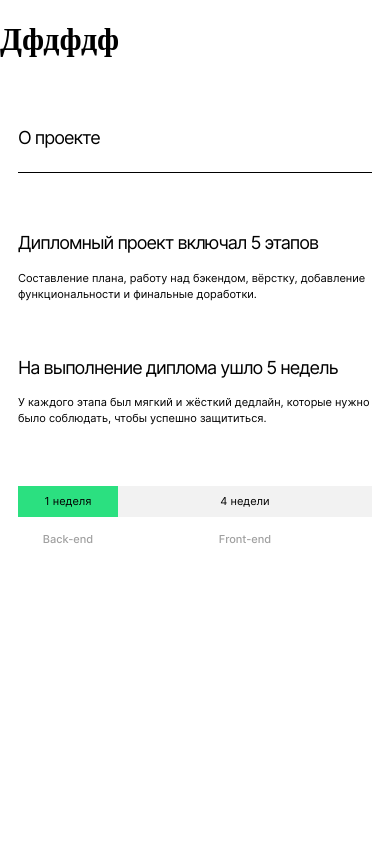
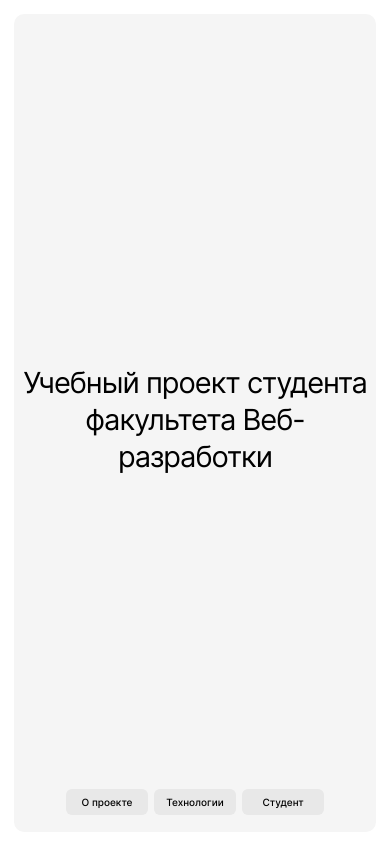
Before and after one commit to kostinpract/movies-explorer-frontend, a React (Create React App) app: page / in a window 390 px wide. Shown: the top 844 px of the page. Built offline with nearby package versions, Linux system fonts and the light colour scheme.

Commit message:
stylize Promo component

```diff
--- a/src/components/Main/Main.js
+++ b/src/components/Main/Main.js
@@ -10,7 +10,6 @@ function Main() {
 
   return (
     <main className='main'>
-      <h1>Дфдфдф</h1>
         <Promo />
         <AboutProject />
         <Techs />
--- a/src/components/Main/Promo/Promo.css
+++ b/src/components/Main/Promo/Promo.css
@@ -0,0 +1,91 @@
+.promo {
+  margin: 20px 40px 0 40px;
+  padding: 0;
+  background-color: #F5F5F5;
+  border-radius: 10px;
+  color: #000;
+  font-family: 'Inter', sans-serif;
+  font-style: normal;
+  font-weight: 400;
+  display: flex;
+  flex-direction: column;
+}
+
+.promo__title {
+  max-width: 730px;
+  margin: 0 auto;
+  margin-bottom: 151px;
+  margin-top: 160px;
+  padding: 0;
+  text-align: center;
+  font-size: 50px;
+  line-height: 58px;
+  letter-spacing: -2px;
+  font-style: normal;
+  font-weight: 400;
+}
+
+.promo__menu {
+  padding: 0;
+  margin: 0;
+  margin-bottom: 30px;
+  display: flex;
+  gap: 10px;
+  align-self: center;
+}
+
+.promo__menu-item {
+  padding: 0;
+  margin: 0;
+  display: block;
+  background-color: #E8E8E8;
+  font-size: 12px;
+  line-height: 16px;
+  font-weight: 500;
+  padding: 10px 5px;
+  width: 86px;
+  text-align: center;
+  border-radius: 10px;
+}
+
+
+@media screen and (max-width: 768px) {
+
+  .promo {
+    margin: 20px 20px 0 20px;
+  }
+
+  .promo__title {
+    margin: 350px 24px 314px 24px;
+    font-size: 40px;
+    line-height: 52px;
+  }
+
+}
+
+@media screen and (max-width: 460px) {
+
+  .promo {
+    margin: 14px 14px 0 14px;
+  }
+
+  .promo__title {
+    margin: 350px 0 314px 0;
+    font-size: 29px;
+    line-height: 37px;
+    letter-spacing: -1px;
+  }
+
+  .promo__menu {
+    gap: 6px;
+    margin-bottom: 17px;
+  }
+
+  .promo__menu-item {
+    font-size: 10px;
+    border-radius: 6px;
+    width: 72px;
+    padding: 5px;
+  }
+
+}
--- a/src/components/Main/Promo/Promo.js
+++ b/src/components/Main/Promo/Promo.js
@@ -5,6 +5,12 @@ function Promo() {
 
   return (
     <section class="promo">
+      <h2 class="promo__title">Учебный проект студента факультета Веб-разработки</h2>
+      <ul class="promo__menu">
+        <li class="promo__menu-item">О проекте</li>
+        <li class="promo__menu-item">Технологии</li>
+        <li class="promo__menu-item">Студент</li>
+      </ul>
     </section>
   );
 
```
